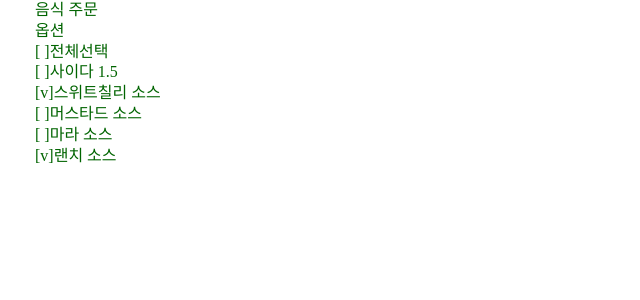
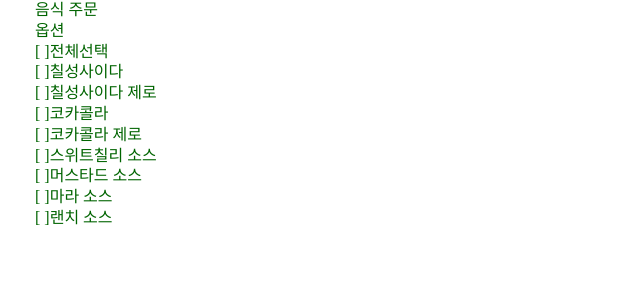
Before and after one commit to SeojoonH/2023-05-react-test, a React (Create React App) app: page / in a window 1280 px wide. Shown: the top 300 px of the page, without its empty margins (0-640 px from the left). Built offline with nearby package versions, Linux system fonts and the light colour scheme; a web font is replaced by a local one.

Commit message:
수량에 상관없이 선택 가능하도록 설정

```diff
--- a/src/Order.js
+++ b/src/Order.js
@@ -2,20 +2,24 @@
 
 export default function Order() {
   const options = [
-    "사이다 1.5",
+    "칠성사이다",
+    "칠성사이다 제로",
+    "코카콜라",
+    "코카콜라 제로",
     "스위트칠리 소스",
     "머스타드 소스",
     "마라 소스",
     "랜치 소스",
   ];
 
-  const [optionChecks, setOptionChecks] = useState([
-    false,
-    true,
-    false,
-    false,
-    true,
-  ]);
+  // [false, false, false, false, false, false]
+  // [, , , , , ,]
+  // new Array(6).fill(false)
+  // new Array(options.length).fill(false)
+
+  const [optionChecks, setOptionChecks] = useState(
+    new Array(options.length).fill(false)
+  );
 
   const toggleOptionCheck = (index) => {
     const newOptionchecks = optionChecks.map((el, _index) =>
```
